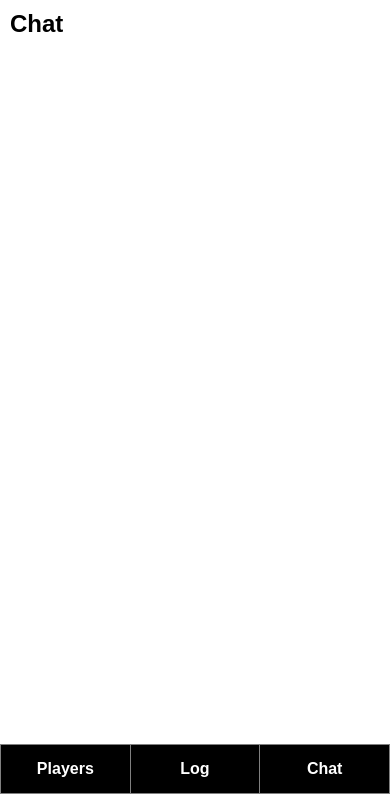
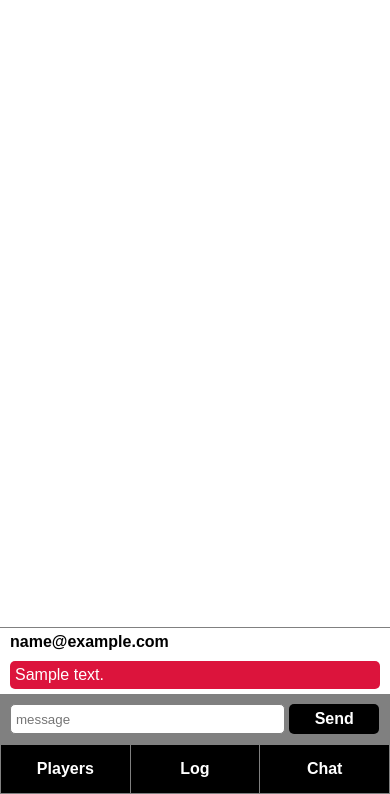
Before and after one commit to codingdojo-projects-algos-0419/CampaignTracker, a Flask app: page /campaigns/1 in a window 390 px wide. Shown: the part 50-844 px from the top of the page. Run offline with Flask 2, Linux system fonts and the light colour scheme; the visitor is signed in with stand-in values (Sample User, id 1); tables that the repository leaves empty hold one stand-in row (values such as "Sample post"); data that the repository does not hold is empty.

Commit message:
finished mobile v1

```diff
--- a/controller_functions.py
+++ b/controller_functions.py
@@ -50,7 +50,8 @@ def show_campaign(id):
     master = campaign.master
     players = campaign.players
     updates = Update.query.all()
-    return render_template('campaign.html', campaign=campaign, master=master, players=players, updates=updates)
+    messages = Message.query.filter_by(campaign_id=id)
+    return render_template('campaign.html', campaign=campaign, master=master, players=players, updates=updates, messages=messages)
 
 #-----PLAYERS-----
 
@@ -87,3 +88,23 @@ def add_update(id):
     update = Update.create(request.form, id)
     date = update.created_at.strftime('%B %d %Y')
     return date
+
+#-----CHAT-----
+
+def message(id):
+    message = Message.create(request.form, session, id)
+    user = User.query.get(session['userid'])
+    return str(user.email)
+
+def refresh(id):
+    pass
+#     length = Message.query.filter_by(campaign_id=id).count()
+#     old_length = length
+#     while old_length == length:
+#         length = Message.query.filter_by(campaign_id=id).count()
+#     message = Message.query.filter_by(campaign_id=id).order_by(Message.created_at.desc()).first()
+#     if message.player_id == session['userid']:
+#         return False
+#     message_schema = MessageSchema()
+#     output = message_schema.dump(message).data
+#     return jsonify({'message': 'output'})
--- a/routes.py
+++ b/routes.py
@@ -20,3 +20,7 @@ app.add_url_rule('/addcharacter', view_func=add_character, methods=['POST'])
 
 #adds update to log
 app.add_url_rule('/campaign/<id>/update', view_func=add_update, methods=['POST'])
+
+#chat
+app.add_url_rule('/campaign/<id>/message', view_func=message, methods=['POST'])
+app.add_url_rule('/refresh/<id>', view_func=refresh)
--- a/static/css/campaign.css
+++ b/static/css/campaign.css
@@ -65,6 +65,56 @@ div.update p:first-child{
     margin-bottom: 10px;
 }
 
+div#chatbox{
+    width: 100%;
+    position: absolute;
+    bottom: 0;
+}
+
+form#form-messages{
+    padding: 0 10px;
+    background-color: grey;
+}
+
+input#message{
+    display: inline-block;
+    height: 30px;
+    width: calc(75% - 3px);
+    vertical-align: top;
+
+}
+
+button#chatbutton{
+    display: inline-block;
+    height: 30px;
+    font-size: 16px;
+    padding: 0;
+    width: calc(25% - 2px);
+}
+
+div.message{
+    border-top: 1px solid grey;
+}
+
+p.sender{
+    font-weight: 700;
+    padding: 5px 10px;
+}
+
+p.message{
+    background-color: crimson;
+    color: white;
+    padding: 5px;
+    margin: 5px 10px;
+    border-radius: 5px;
+}
+
+@media only screen and (min-width:480px) {
+    .widget{
+        width: 25%;
+    }
+}
+
 @media only screen and (max-width:480px) {
     table#navbar{
         display: table;
@@ -87,10 +137,10 @@ div.update p:first-child{
     .widget{
         background-color: white;
         position: absolute;
-        top: 50px;
+        top: 0;
         left: 0;
         width: 100%;
-        height: calc(100% - 100px);
+        height: calc(100% - 50px);
     }
 
     p.player{
--- a/static/css/main.css
+++ b/static/css/main.css
@@ -6,10 +6,13 @@
 }
 
 div.header{
+    position: absolute;
+    top: 0;
     height: 50px;
     width: 100%;
     background-color: black;
     color: white;
+    z-index: 200;
 }
 
 div.header h1 a{
@@ -19,6 +22,13 @@ div.header h1 a{
     text-decoration: none;
     font-size: 32px;
     display: inline-block;
+}
+
+div.container{
+    position: absolute;
+    top: 50px;
+    width: 100%;
+    height: calc(100% - 50px);
 }
 
 @media only screen and (max-width:480px) {
--- a/static/scripts/campaign.js
+++ b/static/scripts/campaign.js
@@ -96,7 +96,7 @@ $(document).ready(function(){
                 url: '/campaign/' + pageId + '/update',
                 method: 'POST',
                 data: $('#update').serialize(),
-                success: function(data){
+                success: function(data) {
                     $('#form-update').after(`
                     <div class="update">
                         <p>` + data + `</p>
@@ -108,4 +108,39 @@ $(document).ready(function(){
         }
         return false
     })
+
+    //chat
+
+    $('#form-messages').submit(function(){
+        console.log('pressed!')
+        if ($('#message').val().length > 0) {
+            $.ajax({
+                url: '/campaign/' + pageId + '/message',
+                method: 'POST',
+                data: $('#message').serialize(),
+                success: function(data) {
+                    $('#form-messages').before(`
+                    <div class="message">
+                        <p class="sender>` + data + `</p>
+                        <p class="message>` + $('#message').val() + `</p>
+                    </div>
+                    `)
+                }
+            })
+        }
+        return false;
+    });
+
+    (function refreshChat() {
+        setTimeout(function() {
+            $.ajax({
+                url: '/refresh/' + pageId,
+                success: function(data){
+                    console.log(data)
+                },
+                complete: refreshChat()
+            })
+        }, 2000);
+    })();
+
 })
--- a/templates/campaign.html
+++ b/templates/campaign.html
@@ -61,7 +61,18 @@
         {% endfor %}
     </div>
     <div class="widget" id="chat" style="z-index: 100">
-        <h2>Chat</h2>
+        <div id="chatbox">
+            {% for message in messages %}
+                <div class="message">
+                    <p class="sender">{{message.user.email}}</p>
+                    <p class="message">{{message.message}}</p>
+                </div>
+            {% endfor %}
+            <form action="/messages" method="post" id="form-messages">
+                <input type="text" name="message" id="message" placeholder="message">
+                <button type="submit" id="chatbutton">Send</button>
+            </form>
+        </div>
     </div>
     <table id="navbar">
         <tr>
--- a/templates/layout.html
+++ b/templates/layout.html
@@ -20,6 +20,8 @@
 
     {% endblock header %}
 </div>
+<div class="container">
     {% block body %}{% endblock body %}
+</div>
 </body>
 </html>
```
Also changed, not shown: models.py (+30 -10 lines), 1 other file.
